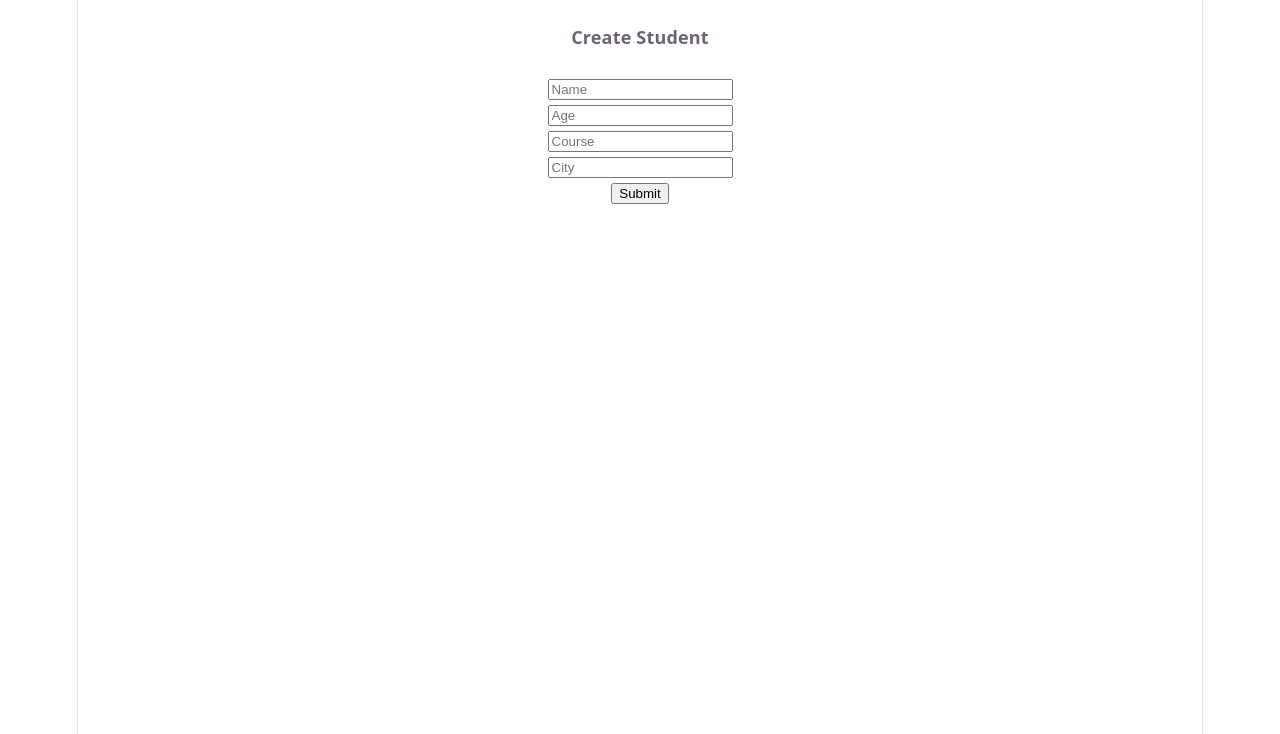
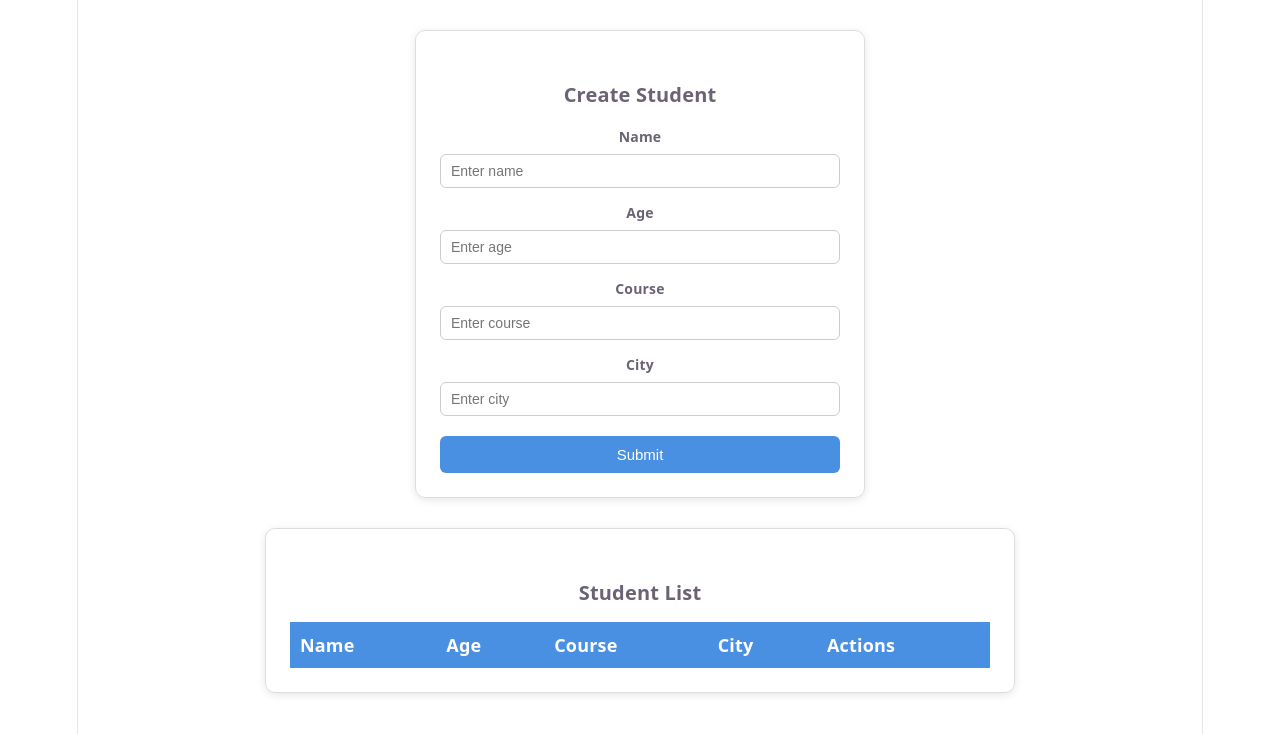
Before and after one commit to GeerthyRose12/react-learning, a React (Vite) app: page / in a window 1280 px wide. Shown: the top 734 px of the page. Built offline with nearby package versions, Linux system fonts and the light colour scheme.

Commit message:
completed edit and delete in crud and add style

```diff
--- a/src/App.jsx
+++ b/src/App.jsx
@@ -6,14 +6,25 @@ import StudentCreate from "./components/StudentCreate";
 
 function App() {
   const [students, setStudents] = useState([]);
+  const [editStudent, setEditStudent] = useState(null)
+
   function handleAddStudents(student) {
     setStudents([...students, student]);
   }
 
+  function handleDelete(id) {
+    setStudents(students.filter((s) => s.id !== id));
+  }
+
+  function handleEdit(updatedStudent) {
+    setStudents(students.map((s) => s.id === updatedStudent.id ? updatedStudent : s));
+    setEditStudent(null)
+  }
+
   return (
     <div>
-      <StudentCreate onAddStudent={handleAddStudents} />
-      <StudentList students={students} />
+      <StudentCreate onAddStudent={handleAddStudents} onEdit={handleEdit} editStudent={editStudent} />
+      <StudentList students={students} onDelete={handleDelete} onEditClick={setEditStudent} />
     </div>
   );
 }
--- /dev/null
+++ b/src/components/StudentCreate.css
@@ -0,0 +1,54 @@
+.form-container {
+    width: 400px;
+    margin: 30px auto;
+    padding: 24px;
+    border: 1px solid #ddd;
+    border-radius: 10px;
+    box-shadow: 0 2px 8px rgba(0,0,0,0.1);
+}
+
+.form-container h4 {
+    text-align: center;
+    margin-bottom: 16px;
+    font-size: 20px;
+}
+
+.form-group {
+    display: flex;
+    flex-direction: column;
+    margin-bottom: 12px;
+}
+
+.form-group label {
+    font-weight: 600;
+    margin-bottom: 4px;
+    font-size: 14px;
+}
+
+.form-group input {
+    padding: 8px 10px;
+    border: 1px solid #ccc;
+    border-radius: 6px;
+    font-size: 14px;
+    outline: none;
+}
+
+.form-group input:focus {
+    border-color: #4a90e2;
+}
+
+.form-container button {
+    width: 100%;
+    padding: 10px;
+    background-color: #4a90e2;
+    color: white;
+    border: none;
+    border-radius: 6px;
+    font-size: 15px;
+    cursor: pointer;
+    margin-top: 8px;
+}
+
+.form-container button:hover {
+    background-color: #357abd;
+}
--- a/src/components/StudentCreate.jsx
+++ b/src/components/StudentCreate.jsx
@@ -1,37 +1,53 @@
-import { useState } from 'react'
+import { useState, useEffect } from 'react'
+import './StudentCreate.css'
 
-function StudentCreate ({ onAddStudent }){
-    const [formData,setformData]=useState({
-        name:'',
-        age:'',
-        course:'',
-        city:''
-    })
+function StudentCreate({ onAddStudent, onEdit, editStudent }) {
+    const [formData, setformData] = useState({ name: '', age: '', course: '', city: '' })
 
-    function handleChange(e){
-        const {name,value} = e.target
-        setformData({
-            ...formData,[name]:value
-        }
-        );
+    useEffect(() => {
+        if (editStudent) setformData(editStudent)
+        else setformData({ name: '', age: '', course: '', city: '' })
+    }, [editStudent])
+
+    function handleChange(e) {
+        const { name, value } = e.target
+        setformData({ ...formData, [name]: value })
     }
+
     function handleSubmit(e) {
         e.preventDefault()
-        onAddStudent({ ...formData, id: Date.now() })
+        if (editStudent) {
+            onEdit(formData)
+        } else {
+            onAddStudent({ ...formData, id: Date.now() })
+        }
         setformData({ name: '', age: '', course: '', city: '' })
     }
 
     return (
-      <div>
-        <form onSubmit={handleSubmit}>
-        <h4>Create Student</h4>
-        <input name="name" value={formData.name} onChange={handleChange} placeholder="Name" /><br/>
-        <input name="age" value={formData.age} onChange={handleChange} placeholder="Age" /><br/>
-        <input name="course" value={formData.course} onChange={handleChange} placeholder="Course" /><br/>
-        <input name="city" value={formData.city} onChange={handleChange} placeholder="City" /><br/>
-        <button type='submit'>Submit</button>
-        </form>
-      </div>
-    );
+        <div className="form-container">
+            <h4>{editStudent ? 'Edit Student' : 'Create Student'}</h4>
+            <form onSubmit={handleSubmit}>
+                <div className="form-group">
+                    <label>Name</label>
+                    <input name="name" value={formData.name} onChange={handleChange} placeholder="Enter name" />
+                </div>
+                <div className="form-group">
+                    <label>Age</label>
+                    <input name="age" value={formData.age} onChange={handleChange} placeholder="Enter age" />
+                </div>
+                <div className="form-group">
+                    <label>Course</label>
+                    <input name="course" value={formData.course} onChange={handleChange} placeholder="Enter course" />
+                </div>
+                <div className="form-group">
+                    <label>City</label>
+                    <input name="city" value={formData.city} onChange={handleChange} placeholder="Enter city" />
+                </div>
+                <button type="submit">{editStudent ? 'Update' : 'Submit'}</button>
+            </form>
+        </div>
+    )
 }
+
 export default StudentCreate
--- /dev/null
+++ b/src/components/StudentList.css
@@ -0,0 +1,64 @@
+.table-container {
+    width: 700px;
+    margin: 20px auto;
+    padding: 24px;
+    border: 1px solid #ddd;
+    border-radius: 10px;
+    box-shadow: 0 2px 8px rgba(0,0,0,0.1);
+}
+
+.table-container h4 {
+    text-align: center;
+    margin-bottom: 16px;
+    font-size: 20px;
+}
+
+table {
+    width: 100%;
+    border-collapse: collapse;
+}
+
+th {
+    background-color: #4a90e2;
+    color: white;
+    padding: 10px;
+    text-align: left;
+}
+
+td {
+    padding: 10px;
+    border-bottom: 1px solid #eee;
+}
+
+td input {
+    width: 90%;
+    padding: 4px 6px;
+    border: 1px solid #ccc;
+    border-radius: 4px;
+}
+
+tr:hover {
+    background-color: #f5f5f5;
+}
+
+.edit-btn, .save-btn {
+    background-color: #4a90e2;
+    color: white;
+    border: none;
+    padding: 5px 10px;
+    border-radius: 4px;
+    cursor: pointer;
+    margin-right: 6px;
+}
+
+.delete-btn, .cancel-btn {
+    background-color: #e24a4a;
+    color: white;
+    border: none;
+    padding: 5px 10px;
+    border-radius: 4px;
+    cursor: pointer;
+}
+
+.edit-btn:hover, .save-btn:hover { background-color: #357abd; }
+.delete-btn:hover, .cancel-btn:hover { background-color: #bd3535; }
--- a/src/components/StudentList.jsx
+++ b/src/components/StudentList.jsx
@@ -1,16 +1,36 @@
-import react from 'react'
-function StudentList ({ students }){
-    return(
-   <div>
-   {students.map((student) => (
-    <div key={student.id}>
-        <h3>{student.name}</h3>
-        <p>{student.age}</p>
-        <p>{student.course}</p>
-        <p>{student.city}</p>
-    </div>
-))}
-   </div>
+import './StudentList.css'
+
+function StudentList({ students, onDelete, onEditClick }) {
+    return (
+        <div className="table-container">
+            <h4>Student List</h4>
+            <table>
+                <thead>
+                    <tr>
+                        <th>Name</th>
+                        <th>Age</th>
+                        <th>Course</th>
+                        <th>City</th>
+                        <th>Actions</th>
+                    </tr>
+                </thead>
+                <tbody>
+                    {students.map((student) => (
+                        <tr key={student.id}>
+                            <td>{student.name}</td>
+                            <td>{student.age}</td>
+                            <td>{student.course}</td>
+                            <td>{student.city}</td>
+                            <td>
+                                <button className="edit-btn" onClick={() => onEditClick(student)}>Edit</button>
+                                <button className="delete-btn" onClick={() => onDelete(student.id)}>Delete</button>
+                            </td>
+                        </tr>
+                    ))}
+                </tbody>
+            </table>
+        </div>
     )
 }
+
 export default StudentList
```
